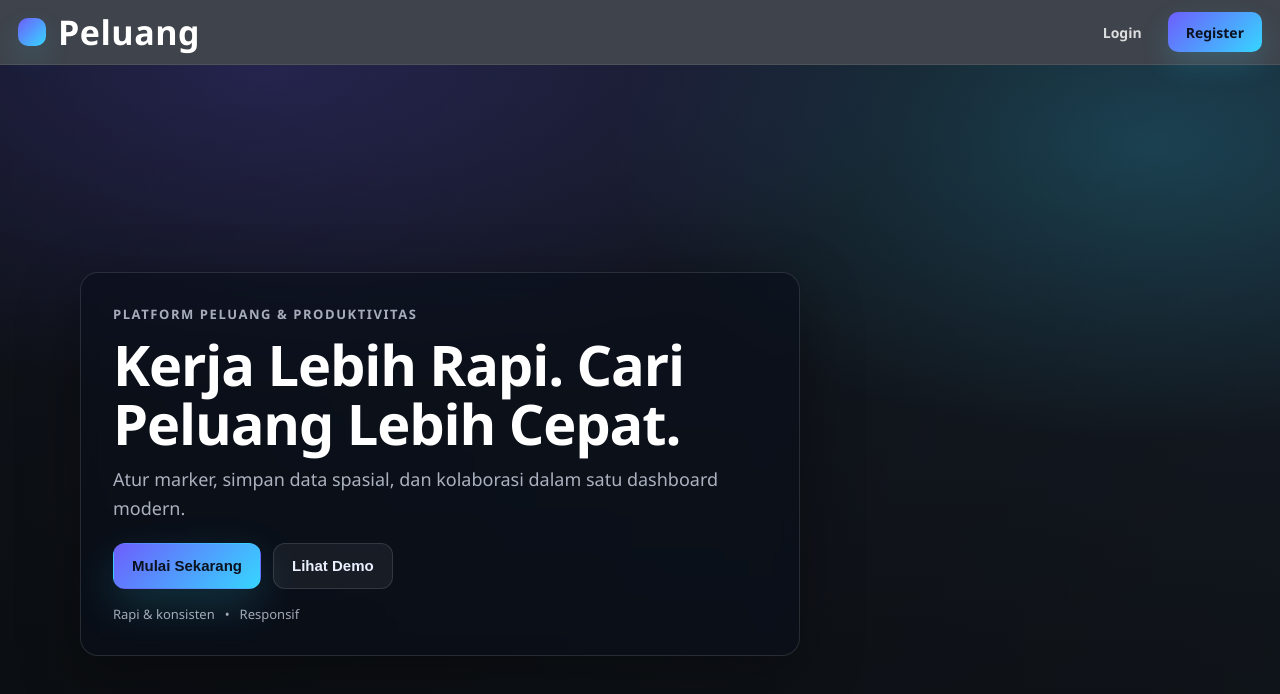
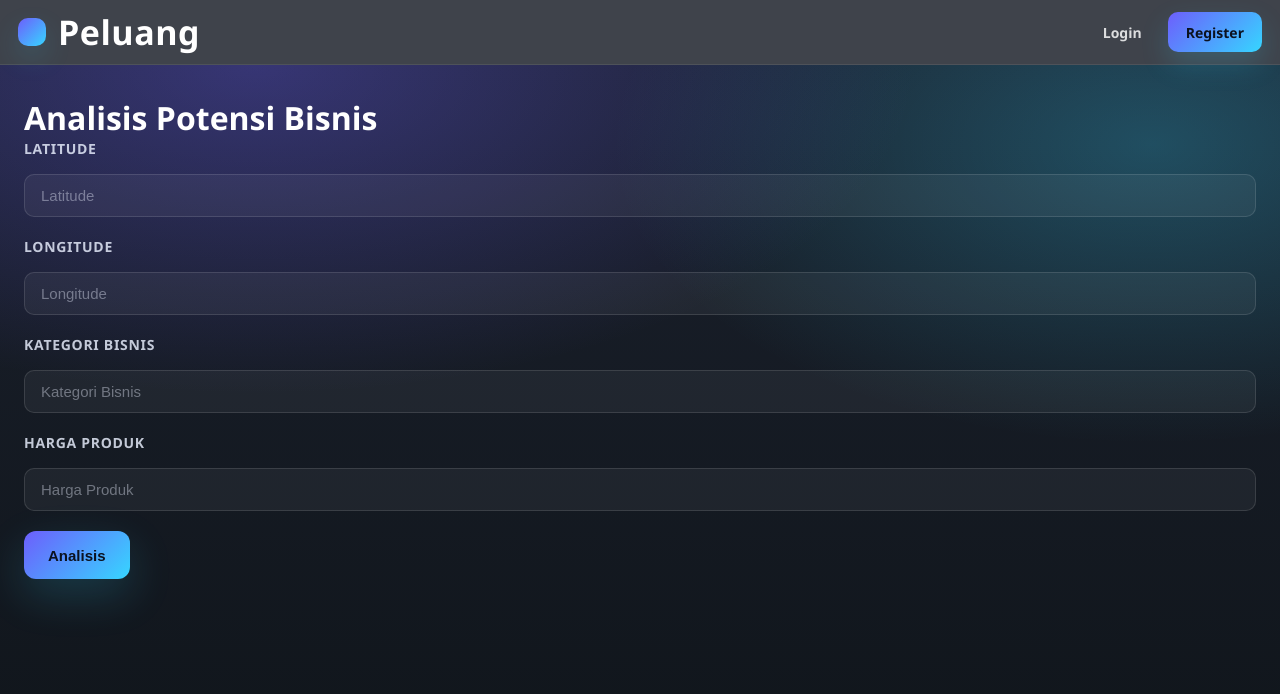
Before and after one commit to ReyhanDwiyan/PELUANG, a React (Create React App) app in the folder frontend/: page /analisis-potensi in a window 1280 px wide. Before the commit this address led to /. Shown: the top 694 px of the page. Built offline with nearby package versions, Linux system fonts and the light colour scheme.

Commit message:
menambahkan analisis potensi usaha  dan juga menambahkan fitur tambah data spasial oleh admin

```diff
--- a/frontend/src/App.js
+++ b/frontend/src/App.js
@@ -60,6 +60,7 @@ function App() {
                 <AdminPage />
               </ProtectedRoute>
             } />
+            <Route path="/analisis-potensi" element={<AnalysisPage />} />
 
             <Route path="*" element={<Navigate to="/" replace />} />
           </Routes>
--- a/frontend/src/pages/AnalysisPage.jsx
+++ b/frontend/src/pages/AnalysisPage.jsx
@@ -1,39 +1,78 @@
-/* AnalysisPage.jsx */
+import React, { useState } from 'react';
+import { spatialDataAPI } from '../services/api';
 
-import React, { useEffect } from 'react';
-import { useNavigate } from 'react-router-dom';
-import { requireAuth } from '../utils/auth';
-import '../styles/GlobalPages.css';
+const AnalisisPotensiPage = () => {
+  const [form, setForm] = useState({
+    latitude: '',
+    longitude: '',
+    category: '',
+    price: ''
+  });
+  const [result, setResult] = useState(null);
+  const [loading, setLoading] = useState(false);
 
-const AnalysisPage = () => {
-    const navigate = useNavigate();
+  const handleChange = (e) => {
+    setForm({ ...form, [e.target.name]: e.target.value });
+  };
 
-    useEffect(() => {
-        requireAuth(navigate);
-    }, [navigate]);
+  const handleSubmit = async (e) => {
+    e.preventDefault();
+    setLoading(true);
+    setResult(null);
+    try {
+      const res = await spatialDataAPI.predict({
+        latitude: parseFloat(form.latitude),
+        longitude: parseFloat(form.longitude),
+        category: form.category,
+        price: parseFloat(form.price)
+      });
+      setResult(res.data);
+    } catch (err) {
+      setResult({ success: false, message: err.response?.data?.message || 'Gagal prediksi' });
+    } finally {
+      setLoading(false);
+    }
+  };
 
   return (
     <div className="page-wrapper">
       <div className="page-container">
-                <header className="page-header">
-                    <h1 className="page-title">Analisis Potensi</h1>
-                    <p className="page-subtitle">Analisis data spasial dan potensi usaha</p>
-                </header>
-
-                <div className="card">
-                    <div className="card-header">
-                        <h2 className="card-title">Analisis Potensi Usaha</h2>
+        <h1>Analisis Potensi Bisnis</h1>
+        <form onSubmit={handleSubmit}>
+          <div className="form-group">
+            <label>Latitude</label>
+            <input type="number" name="latitude" placeholder="Latitude" value={form.latitude} onChange={handleChange} required step="any" />
           </div>
-                    <div className="card-body">
-                        <p>Fitur analisis akan tersedia segera.</p>
-                        <button className="btn btn-primary" style={{ marginTop: '16px' }}>
-                            Mulai Analisis Baru
+          <div className="form-group">
+            <label>Longitude</label>
+            <input type="number" name="longitude" placeholder="Longitude" value={form.longitude} onChange={handleChange} required step="any" />
+          </div>
+          <div className="form-group">
+            <label>Kategori Bisnis</label>
+            <input type="text" name="category" placeholder="Kategori Bisnis" value={form.category} onChange={handleChange} required />
+          </div>
+          <div className="form-group">
+            <label>Harga Produk</label>
+            <input type="number" name="price" placeholder="Harga Produk" value={form.price} onChange={handleChange} required />
+          </div>
+          <button type="submit" className="btn btn-primary" disabled={loading}>
+            {loading ? 'Menganalisis...' : 'Analisis'}
           </button>
+        </form>
+        {result && (
+          <div style={{ marginTop: 24 }}>
+            {result.success
+              ? <div>
+                  <h3>Skor Potensi: {result.score} ({result.category})</h3>
+                  <pre>{JSON.stringify(result.detail, null, 2)}</pre>
                 </div>
+              : <div style={{ color: 'red' }}>{result.message}</div>
+            }
           </div>
+        )}
       </div>
     </div>
   );
 };
 
-export default AnalysisPage;
+export default AnalisisPotensiPage;
--- a/frontend/src/services/api.js
+++ b/frontend/src/services/api.js
@@ -81,7 +81,8 @@ export const spatialDataAPI = {
   create: (data) => api.post('/spatial-data', data),
   update: (id, data) => api.put(`/spatial-data/${id}`, data),
   delete: (id) => api.delete(`/spatial-data/${id}`),
-  getStatistics: () => api.get('/spatial-data/statistics')
+  getStatistics: () => api.get('/spatial-data/statistics'),
+  predict: (data) => api.post('/spatial-data/predict', data),
 };
 
 export default api;
```
Also changed, not shown: frontend/src/styles/AdminPage.css (+42 -3 lines), frontend/src/pages/AdminPage.jsx (line endings or trailing spaces), 2 other files (tests, documents, lock files or other folders). Lines whose indentation alone changed are shown as unchanged.
